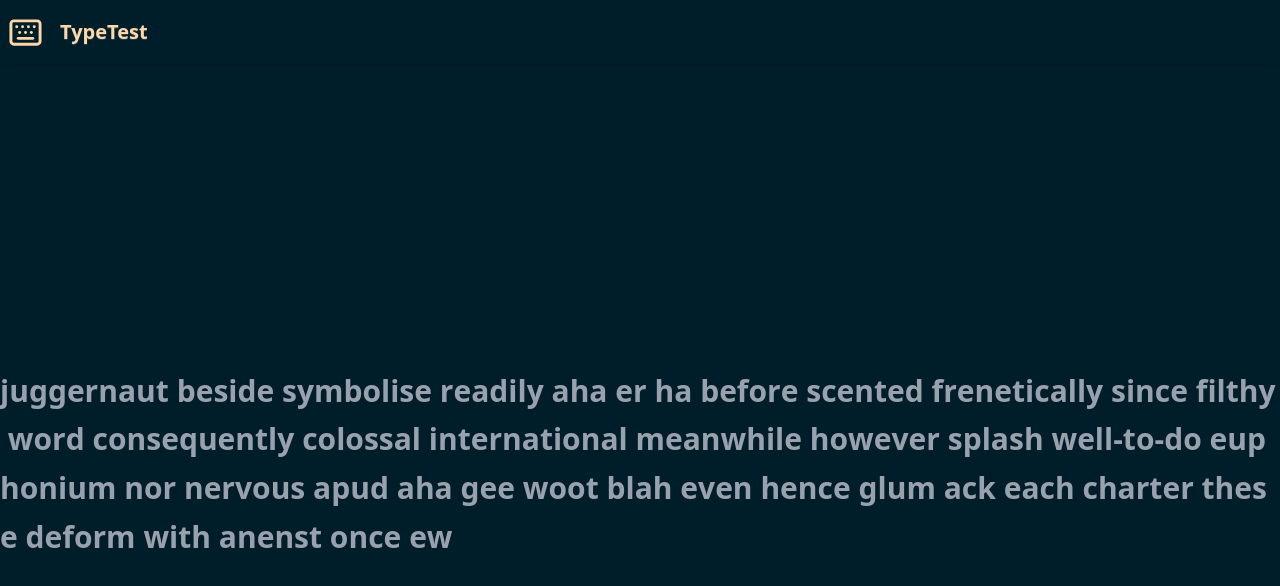
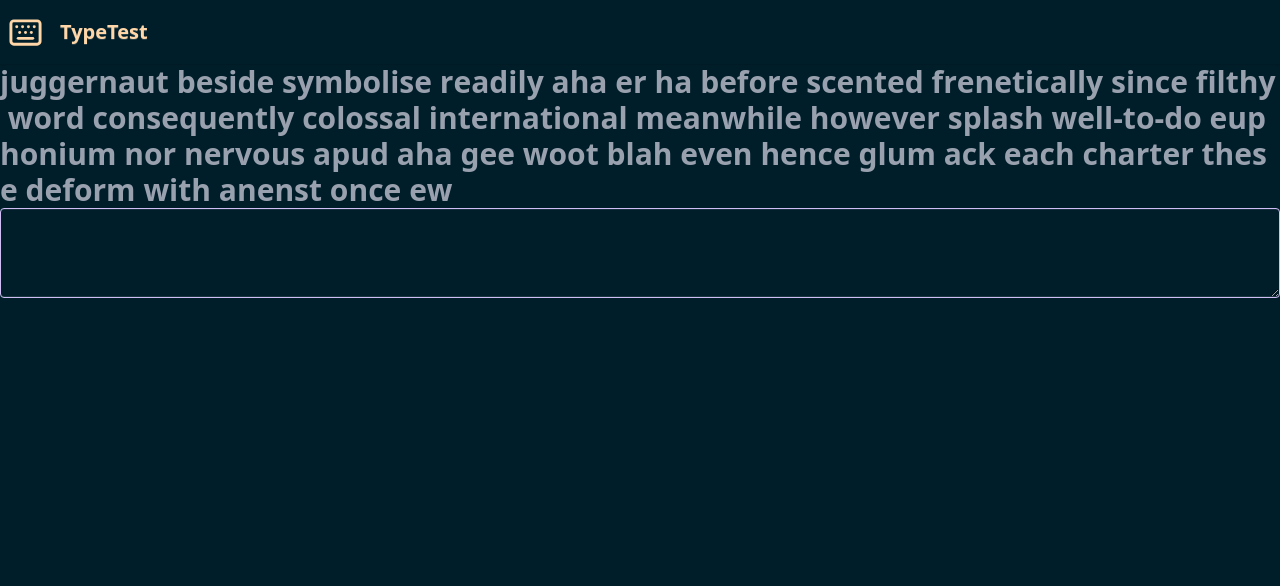
Before and after one commit to jpmartirez/typetest, a Next.js app: page / in a window 1280 px wide. Shown: the top 586 px of the page. Built offline with nearby package versions, Linux system fonts and the light colour scheme.

Commit message:
update the format of type test

```diff
--- a/app/page.tsx
+++ b/app/page.tsx
@@ -18,37 +18,24 @@ const Page = () => {
   }
 
   return (
-    <div className="max-w-7xl mx-auto h-screen flex items-center justify-center ">
-      <div className="relative w-full">
+    <div className="">
+      <div className="w-full flex flex-col items-center max-w-7xl mx-auto">
+
         {/* Target text */}
-        <div className="text-3xl font-semibold leading-relaxed select-none flex flex-wrap ">
-          {words.split('').map((char, index)=>(
-            <span key={index} className={`${getCharClass(char, index)}`}>
-              {char === " " ? '\u00A0' : char}
+        <div className='max-w-7xl mx-auto h-auto'>
+          <p className='font-bold text-3xl w-full flex flex-wrap'>{words.split("").map((char, index)=>(
+            <span className={`${getCharClass(char, index)}`} key={index}>
+              {char === " "? "\u00A0" : char }
             </span>
-          ))}
+          ))}</p>
         </div>
 
-        {/* Overlay typing area */}
-        <textarea
-          value={inputChar}
-          onChange={(e) => setInputChar(e.target.value)}
-          autoFocus
-          spellCheck={false}
-          rows={1}
-          className="
-            absolute top-0 left-0
-            w-full
-            h-full
-            bg-transparent
-            resize-none
+        {/* INPUT */}
+        <div className='w-full'>
+          <textarea className="textarea textarea-secondary w-full text-3xl font-bold"></textarea>
+        </div>
 
-            text-3xl font-semibold leading-relaxed
-            text-transparent caret-red-800
 
-            outline-none
-          "
-        />
       </div>
     </div>
   )
```
